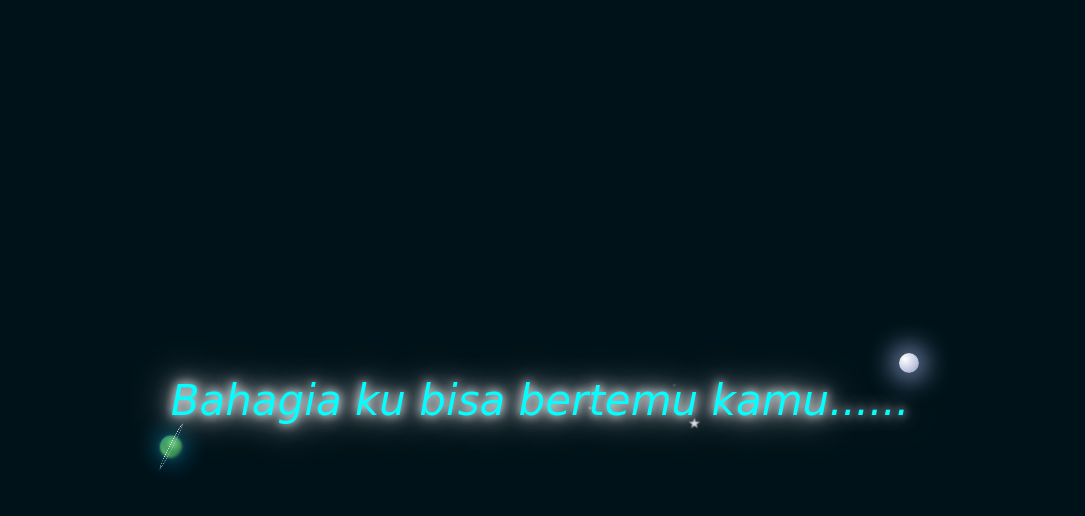
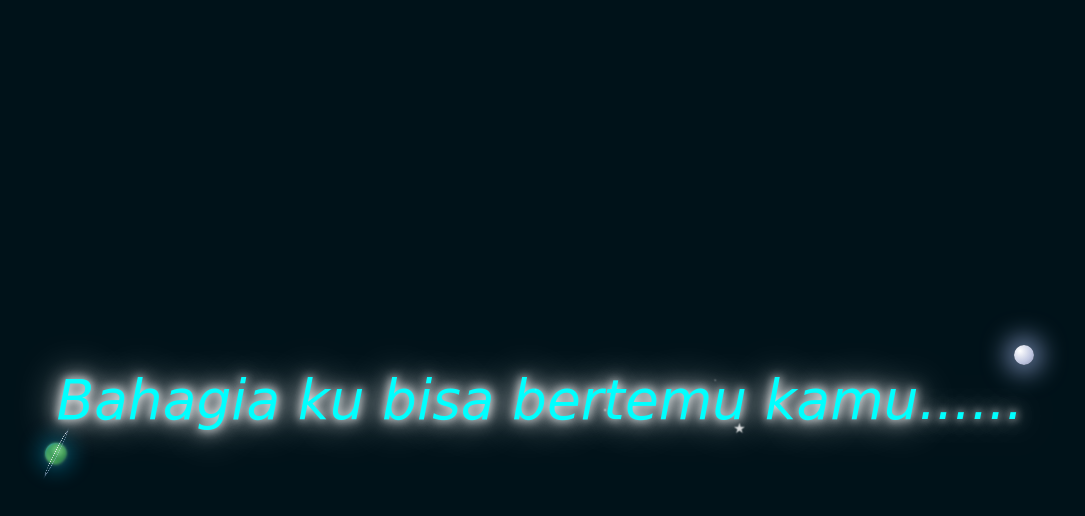
Before and after one commit to RAPZUY/SHNKT2, a plain HTML site: page index.html in a window 1280 px wide. Both pictures are taken after a click on the button "▶ HERE". Shown: the whole page, without its empty margins (100-1185 px from the left). Drawn offline with Linux system fonts and the light colour scheme.

Commit message:
index.html

```diff
--- a/index.html
+++ b/index.html
@@ -46,7 +46,7 @@
         }
 
         #lirik {
-            font-size: 42px;
+            font-size: 55px;
             color: cyan;
             text-shadow: 0 0 10px white, 0 0 20px white, 0 0 40px white;
             text-align: center;
@@ -432,4 +432,5 @@
     </script>
 </body>
 
+
 </html>
```
